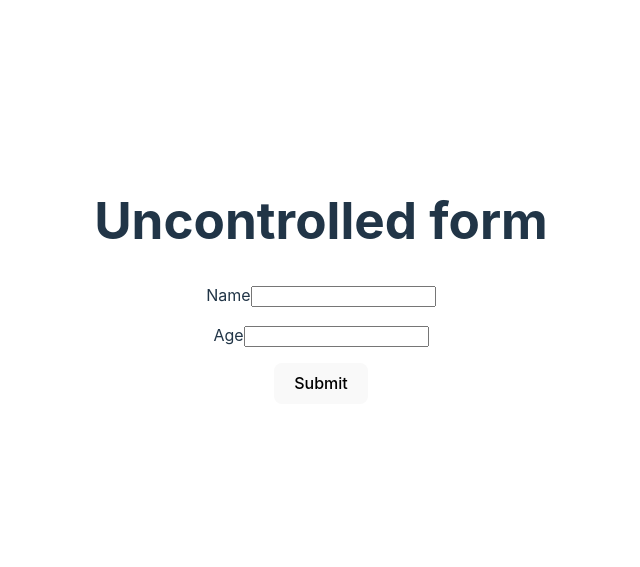
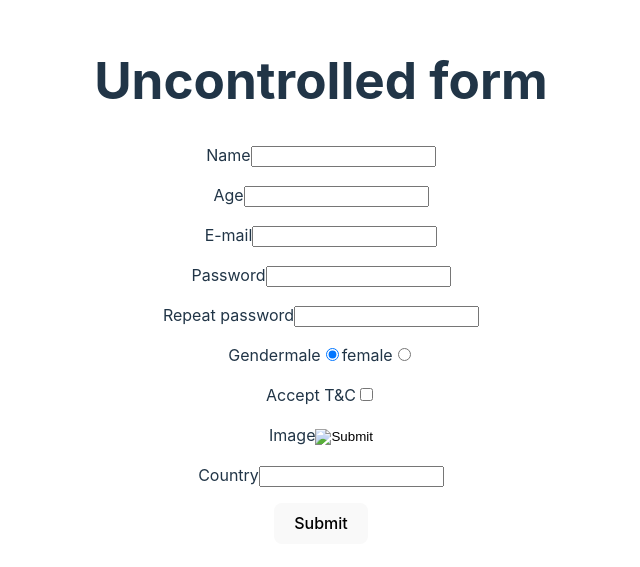
Before and after one commit to Western8/react, a React (Vite) app: page /unctrl in a window 1280 px wide. Shown: the part 119-686 px from the top of the page, without its empty margins (319-959 px from the left). Built offline with nearby package versions, Linux system fonts and the light colour scheme.

Commit message:
feat: add unctrl form fields

```diff
--- a/src/components/FormCtrl/FormCtrl.tsx
+++ b/src/components/FormCtrl/FormCtrl.tsx
@@ -50,7 +50,7 @@ const FormCtrl: React.FC = () => {
         </div>
         <div className="input-email">
           <label htmlFor="email">E-mail</label>
-          <input id="email" type="email" {...register("email")} />
+          <input id="email" type="text" {...register("email")} />
           <p>{errors.email?.message}</p>
         </div>
         <div className="input-password1">
--- a/src/components/FormUnctrl/FormUnctrl.tsx
+++ b/src/components/FormUnctrl/FormUnctrl.tsx
@@ -3,14 +3,31 @@ import React, { useState } from "react";
 import { useNavigate } from 'react-router-dom';
 import { useAppDispatch, useAppSelector } from '../store/hooks';
 import { setDataList } from "../store/slice";
-import { IDataItem } from "../../types";
+import { IDataItem, Gender, Country } from "../../types";
 import schema from "../../yup";
 
 function FormUnctrl() {
   const dispatch = useAppDispatch();
-  const [errors, setErrors] = useState({ name: { message: null }, age: { message: null }});
+  const [errors, setErrors] = useState({
+    name: { message: null },
+    age: { message: null },
+    email: { message: null },
+    password1: { message: null },
+    password2: { message: null },
+    gender: { message: null },
+    accept: { message: null },
+    img: { message: null },
+    country: { message: null },
+  });
   const refName = React.useRef<HTMLInputElement>(null);
   const refAge = React.useRef<HTMLInputElement>(null);
+  const refEmail = React.useRef<HTMLInputElement>(null);
+  const refPassword1 = React.useRef<HTMLInputElement>(null);
+  const refPassword2 = React.useRef<HTMLInputElement>(null);
+  const refGender = React.useRef<HTMLInputElement>(null);
+  const refAccept = React.useRef<HTMLInputElement>(null);
+  const refImg = React.useRef<HTMLInputElement>(null);
+  const refCountry = React.useRef<HTMLInputElement>(null);
 
   const navigate = useNavigate();
 
@@ -18,12 +35,37 @@ function FormUnctrl() {
     const dataItem: IDataItem = {
       name: '',
       age: 0,
+      email: '',
+      password1: '',
+      password2: '',
+      gender: Gender.Male,
+      accept: false,
+      img: '',
+      country: Country.Belarus,
     };
     if (refName.current) {
       dataItem.name = refName.current.value;
     }
     if (refAge.current) {
       dataItem.age = +refAge.current.value;
+    }
+    if (refEmail.current) {
+      dataItem.email = refEmail.current.value;
+    }
+    if (refPassword1.current) {
+      dataItem.password1 = refPassword1.current.value;
+    }
+    if (refPassword2.current) {
+      dataItem.password2 = refPassword2.current.value;
+    }
+    if (refGender.current) {
+      dataItem.gender = Gender[refGender.current.value as keyof typeof Gender];
+    }
+    if (refAccept.current) {
+      dataItem.accept = Boolean(refAccept.current.value);
+    }
+    if (refCountry.current) {
+      dataItem.country = Country[refCountry.current.value as keyof typeof Country];
     }
 
     const errorsYup = schema.validateSync(dataItem);
@@ -40,14 +82,51 @@ function FormUnctrl() {
       <h1>Uncontrolled form</h1>
       <form>
         <div className="input-name">
-          <label>Name</label>
-          <input type="text" ref={refName} />
+          <label htmlFor="name">Name</label>
+          <input id="name" type="text" ref={refName} />
           <p>{errors.name && errors.name?.message}</p>
         </div>
         <div className="input-age">
-          <label>Age</label>
-          <input type="number" ref={refAge} />
+          <label htmlFor="age">Age</label>
+          <input id="age" type="number" ref={refAge} />
           <p>{errors.age && errors.age?.message}</p>
+        </div>
+        <div className="input-email">
+          <label htmlFor="email">E-mail</label>
+          <input id="email" type="text" ref={refEmail} />
+          <p>{errors.email && errors.email?.message}</p>
+        </div>
+        <div className="input-password1">
+          <label htmlFor="password1">Password</label>
+          <input id="password1" type="password" ref={refPassword1} />
+          <p>{errors.password1 && errors.password1?.message}</p>
+        </div>
+        <div className="input-password2">
+          <label htmlFor="password2">Repeat password</label>
+          <input id="password2" type="password" ref={refPassword2} />
+          <p>{errors.password2 && errors.password2?.message}</p>
+        </div>
+        <div className="input-gender">Gender
+          <label htmlFor="gender-male">male</label>
+          <input id="gender-male" type="radio" name="gender" value="male" checked={true} ref={refGender} />
+          <label htmlFor="gender-female">female</label>
+          <input id="gender-female" type="radio" name="gender" value="female" ref={refGender} />
+          <p>{errors.gender && errors.gender?.message}</p>
+        </div>
+        <div className="input-accept">
+          <label htmlFor="accept">Accept T&C</label>
+          <input id="accept" type="checkbox" ref={refAccept} />
+          <p>{errors.accept && errors.accept?.message}</p>
+        </div>
+        <div className="input-img">
+          <label htmlFor="img">Image</label>
+          <input id="img" type="image" ref={refImg} />
+          <p>{errors.img && errors.img?.message}</p>
+        </div>
+        <div className="input-country">
+          <label htmlFor="country">Country</label>
+          <input id="country" type="string"  ref={refCountry} />
+          <p>{errors.country && errors.country?.message}</p>
         </div>
         <button type="button" onClick={handleSubmit}>Submit</button>
       </form>
--- a/src/types.ts
+++ b/src/types.ts
@@ -25,11 +25,11 @@ export enum Gender {
 }
 
 export enum Country {
-  Belarus,
-  France,
-  Italy,
-  Poland,
-  Sweden,
-  UK,
-  USA,
+  Belarus = 'Belarus',
+  France = 'France',
+  Italy = 'Italy',
+  Poland = 'Poland',
+  Sweden = 'Sweden',
+  UK = 'UK',
+  USA = 'USA',
 }
```
